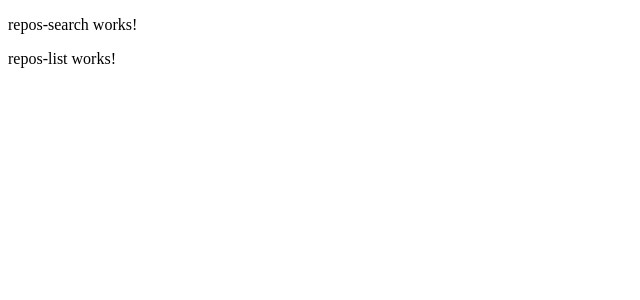
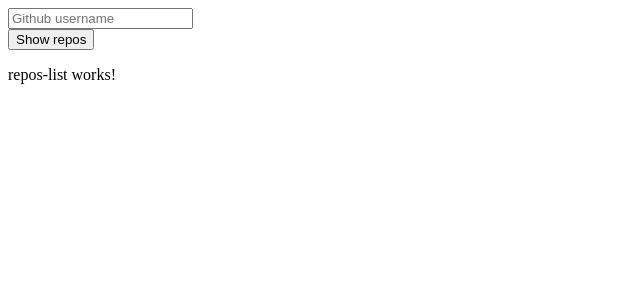
Before and after one commit to sequba/repos-explorer, an Angular app: page / in a window 1280 px wide. Shown: the top 300 px of the page, without its empty margins (0-640 px from the left). Built offline with nearby package versions, Linux system fonts and the light colour scheme.

Commit message:
Implement repos search component

```diff
--- a/src/app/repos/repos-search/repos-search.component.ts
+++ b/src/app/repos/repos-search/repos-search.component.ts
@@ -1,19 +1,37 @@
-import { Component, OnInit } from '@angular/core';
+import { Component, OnInit, Output, EventEmitter, Input } from '@angular/core';
 
 @Component({
   selector: 'rex-repos-search',
   template: `
-    <p>
-      repos-search works!
-    </p>
+  <form action="javascript:void(0);">
+    <div>
+      <input #usernameInput type="text" placeholder="Github username" (keyup)="clearValidationMessage()">
+      <div *ngIf="validationMessage">{{ validationMessage }}</div>
+    </div>
+    <button (click)="emitUsername(usernameInput.value)">Show repos</button>
+  </form>
   `,
   styles: []
 })
 export class ReposSearchComponent implements OnInit {
+  @Input() validationMessage: string | null = null;
+  @Output() username = new EventEmitter<string>();
+  readonly emptyUsernameMsg = 'Please, type a username';
 
   constructor() { }
 
+  emitUsername(usernameInputValue: string): void {
+    if (usernameInputValue) {
+      this.username.emit(usernameInputValue);
+    } else {
+      this.validationMessage = this.emptyUsernameMsg;
+    }
+  }
+
+  clearValidationMessage(): void {
+    this.validationMessage = null;
+  }
+
   ngOnInit(): void {
   }
-
 }
```
Also changed, not shown: 1 other file (tests, documents, lock files or other folders).
